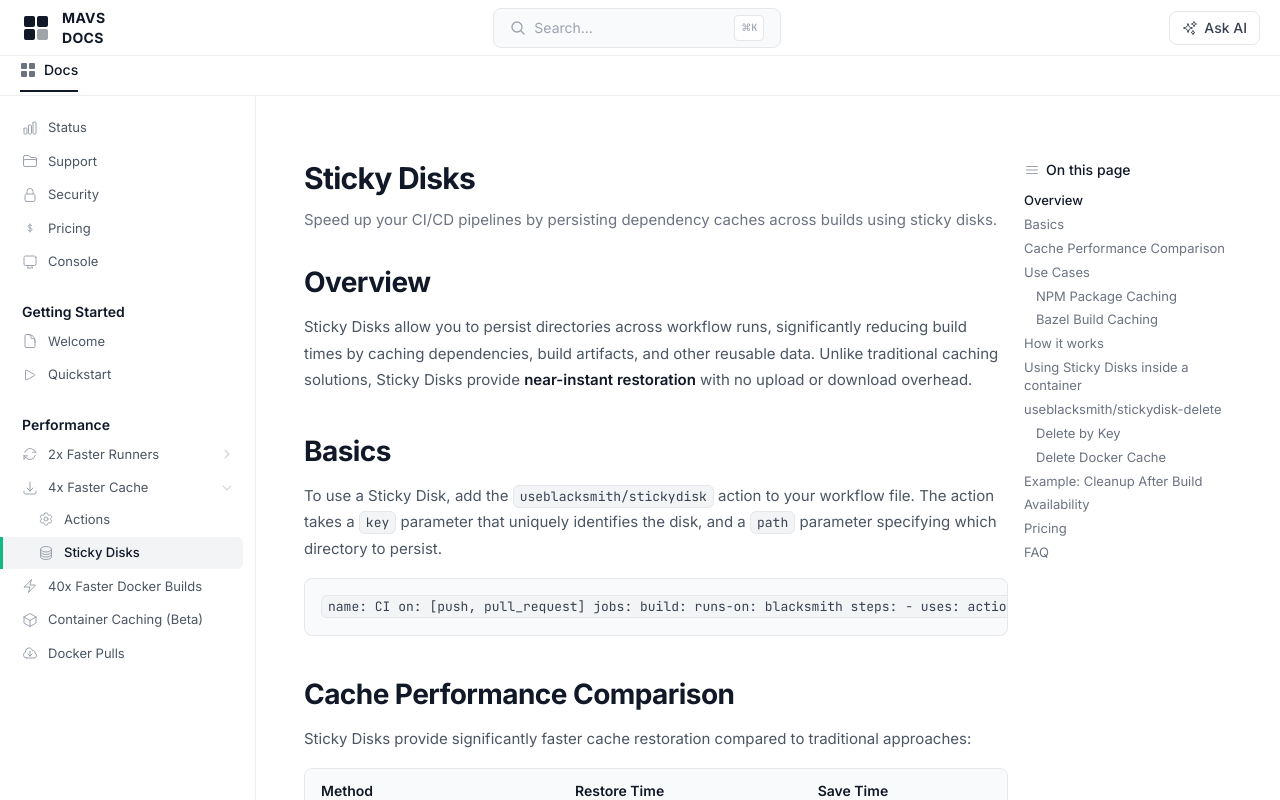
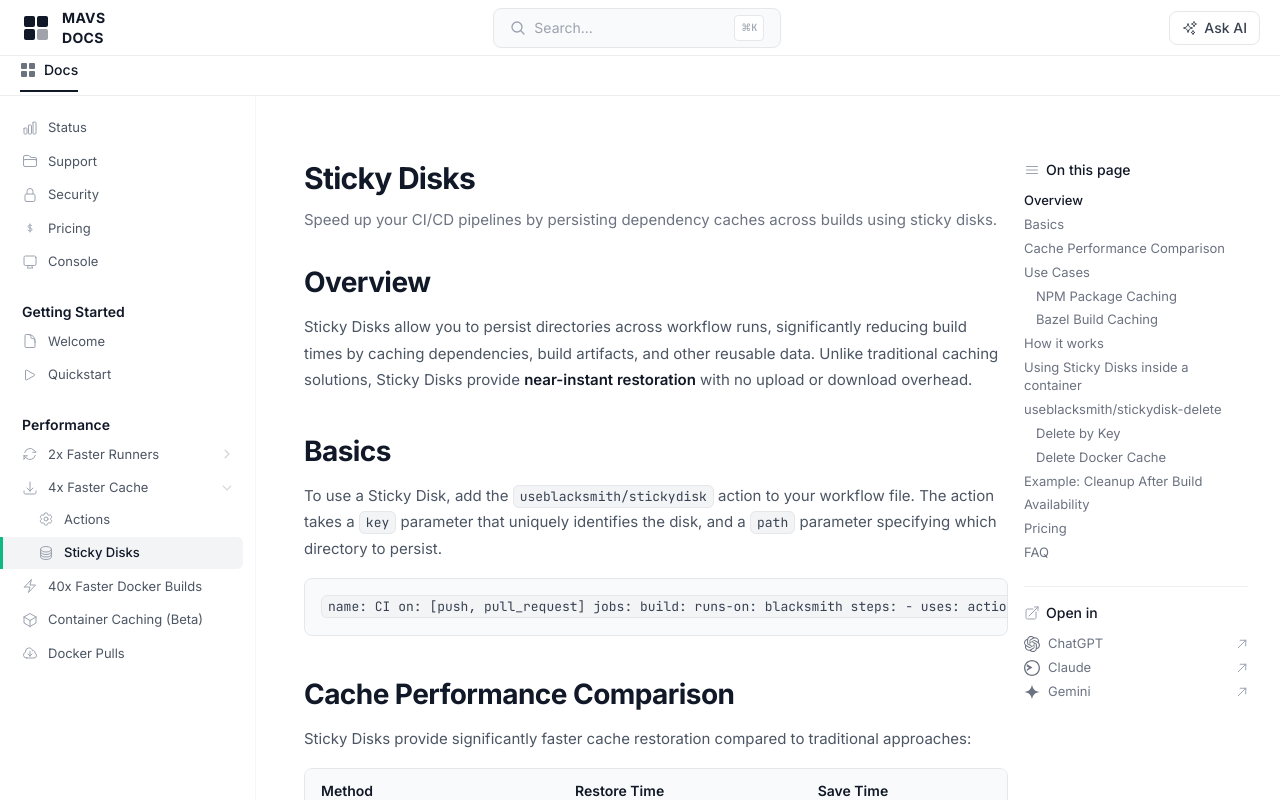
Before and after one commit to slickspender/mavsdocs, a Next.js app: page / in a window 1280 px wide. Shown: the top 800 px of the page. Built offline with nearby package versions, Linux system fonts and the light colour scheme.

Commit message:
feat: Add an 'Open in LLM' component to documentation pages, rename the project to mavsdocs, and adjust sidebar border opacity.

```diff
--- /dev/null
+++ b/components/OpenInLLM.tsx
@@ -0,0 +1,80 @@
+'use client'
+
+import { useEffect, useState } from 'react'
+
+const providers = [
+  {
+    name: 'ChatGPT',
+    buildUrl: (pageUrl: string, pageTitle: string) =>
+      `https://chatgpt.com/?q=${encodeURIComponent(`Help me understand this documentation page: ${pageTitle}\n\n${pageUrl}`)}`,
+    icon: (
+      <svg className="size-4" viewBox="0 0 24 24" fill="currentColor">
+        <path d="M22.282 9.821a5.985 5.985 0 0 0-.516-4.91 6.046 6.046 0 0 0-6.51-2.9A6.065 6.065 0 0 0 4.981 4.18a5.985 5.985 0 0 0-3.998 2.9 6.046 6.046 0 0 0 .743 7.097 5.98 5.98 0 0 0 .51 4.911 6.051 6.051 0 0 0 6.515 2.9A5.985 5.985 0 0 0 13.26 24a6.056 6.056 0 0 0 5.772-4.206 5.99 5.99 0 0 0 3.997-2.9 6.056 6.056 0 0 0-.747-7.073zM13.26 22.43a4.476 4.476 0 0 1-2.876-1.04l.141-.081 4.779-2.758a.795.795 0 0 0 .392-.681v-6.737l2.02 1.168a.071.071 0 0 1 .038.052v5.583a4.504 4.504 0 0 1-4.494 4.494zM3.6 18.304a4.47 4.47 0 0 1-.535-3.014l.142.085 4.783 2.759a.771.771 0 0 0 .78 0l5.843-3.369v2.332a.08.08 0 0 1-.033.062L9.74 19.95a4.5 4.5 0 0 1-6.14-1.646zM2.34 7.896a4.485 4.485 0 0 1 2.366-1.973V11.6a.766.766 0 0 0 .388.676l5.815 3.355-2.02 1.168a.076.076 0 0 1-.071 0l-4.83-2.786A4.504 4.504 0 0 1 2.34 7.872zm16.597 3.855l-5.833-3.387L15.119 7.2a.076.076 0 0 1 .071 0l4.83 2.791a4.494 4.494 0 0 1-.676 8.105v-5.678a.79.79 0 0 0-.407-.667zm2.01-3.023l-.141-.085-4.774-2.782a.776.776 0 0 0-.785 0L9.409 9.23V6.897a.066.066 0 0 1 .028-.061l4.83-2.787a4.5 4.5 0 0 1 6.68 4.66zm-12.64 4.135l-2.02-1.164a.08.08 0 0 1-.038-.057V6.075a4.5 4.5 0 0 1 7.375-3.453l-.142.08L8.704 5.46a.795.795 0 0 0-.393.681zm1.097-2.365l2.602-1.5 2.607 1.5v2.999l-2.597 1.5-2.607-1.5z" />
+      </svg>
+    ),
+  },
+  {
+    name: 'Claude',
+    buildUrl: (pageUrl: string, pageTitle: string) =>
+      `https://claude.ai/new?q=${encodeURIComponent(`Help me understand this documentation page: ${pageTitle}\n\n${pageUrl}`)}`,
+    icon: (
+      <svg className="size-4" viewBox="0 0 24 24" fill="currentColor">
+        <path d="M4.709 15.955l4.72-2.756.08-.046 2.698-1.575c.262-.153.262-.536 0-.689L9.51 9.314l-.08-.047-4.72-2.756c-.263-.153-.59.038-.59.345v2.513c0 .188.1.361.263.454l2.944 1.718a.263.263 0 0 1 0 .454L4.382 13.713a.526.526 0 0 0-.263.454v2.443c0 .307.327.498.59.345z" />
+        <path d="M12 2C6.477 2 2 6.477 2 12s4.477 10 10 10 10-4.477 10-10S17.523 2 12 2zM0 12C0 5.373 5.373 0 12 0s12 5.373 12 12-5.373 12-12 12S0 18.627 0 12z" />
+      </svg>
+    ),
+  },
+  {
+    name: 'Gemini',
+    buildUrl: (pageUrl: string, pageTitle: string) =>
+      `https://gemini.google.com/app?q=${encodeURIComponent(`Help me understand this documentation page: ${pageTitle}\n\n${pageUrl}`)}`,
+    icon: (
+      <svg className="size-4" viewBox="0 0 24 24" fill="currentColor">
+        <path d="M12 0C12 6.627 6.627 12 0 12c6.627 0 12 5.373 12 12 0-6.627 5.373-12 12-12-6.627 0-12-5.373-12-12z" />
+      </svg>
+    ),
+  },
+]
+
+export default function OpenInLLM() {
+  const [pageUrl, setPageUrl] = useState('')
+  const [pageTitle, setPageTitle] = useState('')
+
+  useEffect(() => {
+    setPageUrl(window.location.href)
+    setPageTitle(document.title)
+  }, [])
+
+  if (!pageUrl) return null
+
+  return (
+    <div className="mt-6 border-t border-gray-200/70 pt-4 dark:border-gray-800/60">
+      <div className="mb-3 flex items-center gap-1.5">
+        <svg className="size-4 text-gray-400 dark:text-gray-500" fill="none" viewBox="0 0 24 24" strokeWidth={1.5} stroke="currentColor">
+          <path strokeLinecap="round" strokeLinejoin="round" d="M13.5 6H5.25A2.25 2.25 0 0 0 3 8.25v10.5A2.25 2.25 0 0 0 5.25 21h10.5A2.25 2.25 0 0 0 18 18.75V10.5m-10.5 6L21 3m0 0h-5.25M21 3v5.25" />
+        </svg>
+        <span className="text-sm font-medium text-gray-900 dark:text-white">Open in</span>
+      </div>
+
+      <ul className="space-y-1.5">
+        {providers.map((provider) => (
+          <li key={provider.name}>
+            <a
+              href={provider.buildUrl(pageUrl, pageTitle)}
+              target="_blank"
+              rel="noopener noreferrer"
+              aria-label={`Open in ${provider.name}`}
+              className="flex items-center gap-2 text-[0.8125rem] leading-snug text-gray-500 transition-colors hover:text-gray-700 dark:text-gray-500 dark:hover:text-gray-300"
+            >
+              {provider.icon}
+              {provider.name}
+              <svg className="ml-auto size-3 text-gray-400" fill="none" viewBox="0 0 24 24" strokeWidth={2} stroke="currentColor">
+                <path strokeLinecap="round" strokeLinejoin="round" d="M4.5 19.5l15-15m0 0H8.25m11.25 0v11.25" />
+              </svg>
+            </a>
+          </li>
+        ))}
+      </ul>
+    </div>
+  )
+}
--- a/components/Sidebar.tsx
+++ b/components/Sidebar.tsx
@@ -154,7 +154,7 @@
 
   return (
     <nav
-      className="sidebar-scroll fixed bottom-0 left-0 top-24 z-[100] hidden w-64 overflow-y-auto border-r border-gray-200/70 bg-white dark:border-gray-800/60 dark:bg-[#0f1117] lg:block"
+      className="sidebar-scroll fixed bottom-0 left-0 top-24 z-[100] hidden w-64 overflow-y-auto border-r border-gray-200/40 bg-white dark:border-gray-800/60 dark:bg-[#0f1117] lg:block"
     >
       <div className="px-3 pb-8 pt-4">
         {/* Top flat links */}
--- a/components/TableOfContents.tsx
+++ b/components/TableOfContents.tsx
@@ -1,6 +1,7 @@
 'use client'
 
 import { useEffect, useState } from 'react'
+import OpenInLLM from './OpenInLLM'
 
 const tocItems = [
   { id: 'overview', title: 'Overview', level: 2 },
@@ -71,6 +72,8 @@
           </li>
         ))}
       </ul>
+
+      <OpenInLLM />
     </div>
   )
 }
--- a/package.json
+++ b/package.json
@@ -1,5 +1,5 @@
 {
-  "name": "clerk-docs-standalone",
+  "name": "mavsdocs",
   "version": "0.1.0",
   "private": true,
   "scripts": {
```
